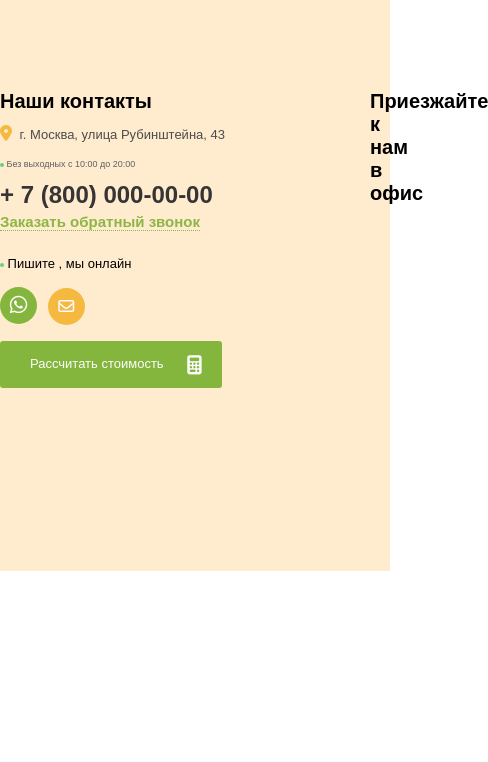
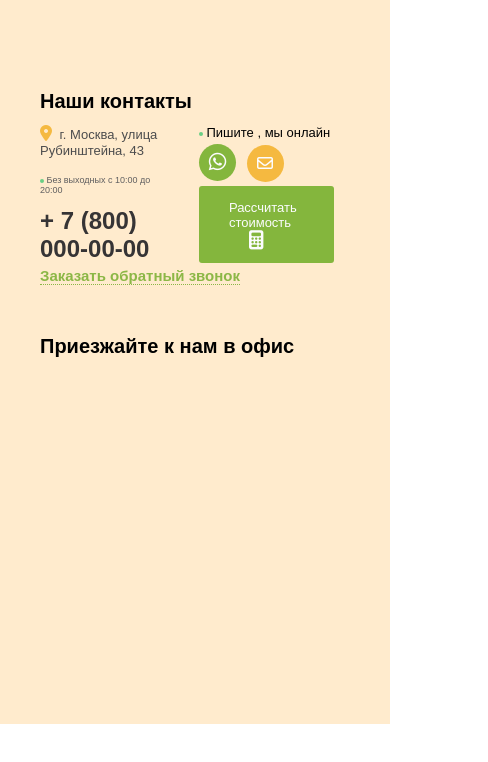
Before and after one commit to Lekso4ka/maxima_fe, a plain HTML site: page less3.2/index.html in a window 390 px wide. Shown: the whole page, 488 px wide, since content can reach past the window. Drawn offline with Linux system fonts and the light colour scheme.

Commit message:
Урок 12. Медиа адаптация

```diff
--- a/less3.2/index.html
+++ b/less3.2/index.html
@@ -2,10 +2,24 @@
 <html lang="en">
 <head>
     <meta charset="UTF-8">
-    <meta name="viewport" content="width=device-width, initial-scale=1.0">
+    <meta name="viewport" content="width=device-width">
     <title>HOuse World Map</title>
     <link rel="stylesheet" href="https://cdnjs.cloudflare.com/ajax/libs/font-awesome/6.4.2/css/all.min.css" integrity="sha512-z3gLpd7yknf1YoNbCzqRKc4qyor8gaKU1qmn+CShxbuBusANI9QpRohGBreCFkKxLhei6S9CQXFEbbKuqLg0DA==" crossorigin="anonymous" referrerpolicy="no-referrer" />
     <link rel="stylesheet" href="style.css">
+    <meta name="decription" content="Купите дом, самые дешевые дома в Подмосковье">
+    <meta name="keywords" content="дом баня участок купить дешего подмосковье">
+    <!--
+
+        https://developer.mozilla.org/en-US/docs/Web/HTML/Element/meta/name
+
+        index, follow
+        noindex, nofollow
+        index, nofollow
+        noindex, follow
+    -->
+    <meta name="robots" content="noindex,nofollow">
+    <meta http-equiv="expire" content="2023-11-11">
+
 </head>
 <body>
     <section class="map">
--- a/less3.2/style.css
+++ b/less3.2/style.css
@@ -123,3 +123,68 @@ h3, p {
     font-size: 1.2rem;
     vertical-align: middle;
 }
+
+/*
+    handheld, tv, desktop, braile, print, screen
+*/
+@media print {
+    .map {
+        background-color: transparent;
+        padding: 50px;
+    }
+    .map__text_big,
+    .map__text_small {
+        color: #000;
+    }
+    .fa-location-dot,
+    .map__link_dotted,
+    .map__text_right {
+        display: none;
+    }
+    .map__block {
+        display: block;
+        width: auto;
+    }
+}
+
+@media screen and (max-width: 575px) {
+    .map {
+        padding-left: 20px;
+        padding-right: 20px;
+    }
+    .map__block_left {
+        margin-right: 0;
+        margin-bottom: 50px;
+    }
+}
+
+@media screen and (max-width: 1240px) {
+    .map {
+        padding-left: 40px;
+        padding-right: 40px;
+    }
+    .map__block {
+        display: block;
+        width: auto;
+    }
+    .map__block_left {
+        margin-right: 0;
+        margin-bottom: 50px;
+    }
+    .map__text {
+        display: inline-block;
+        width: calc(50% - 20px);
+        vertical-align: top;
+    }
+    .map__text_left {
+        margin-right: 20px;
+        margin-bottom: 0;
+    }
+    .map__text_right>.map__text {
+        width: auto;
+    }
+    .map__soc {
+        margin-top: 4px;
+        margin-bottom: 4px;
+    }
+}
```
